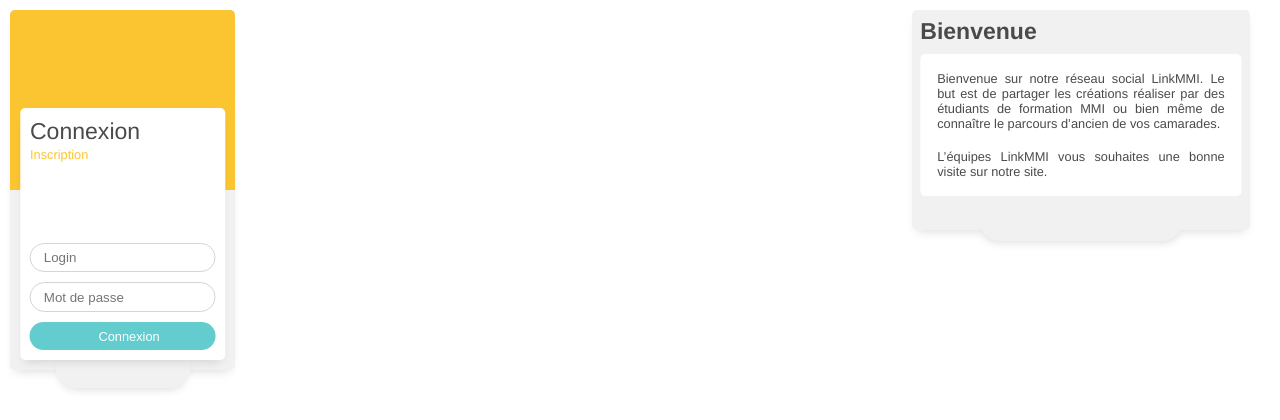
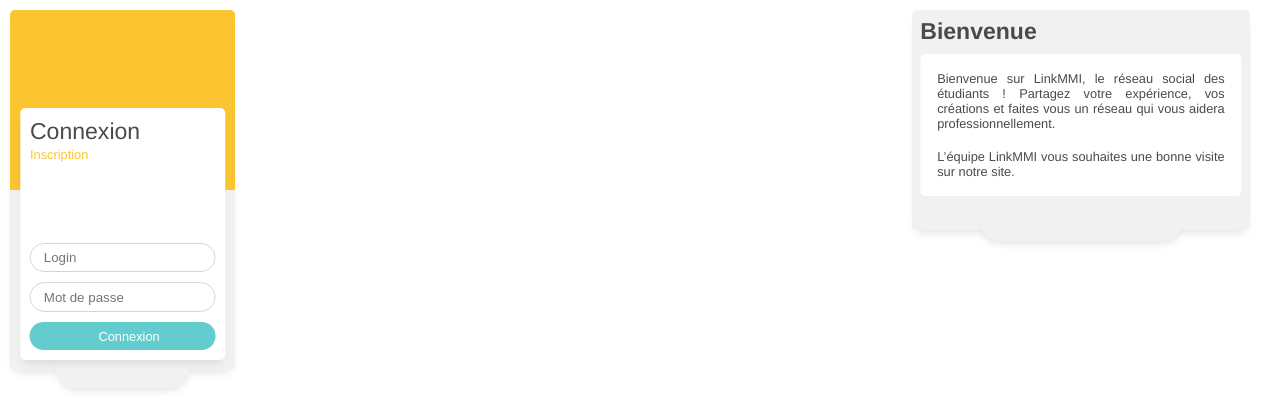
Before and after one commit to Eluune/linkmmi, a PHP site: page / in a window 1280 px wide. Shown: the top 420 px of the page. Run offline with PHP 8.4, Linux system fonts and the light colour scheme; data that the repository does not hold is empty; some libraries are stand-ins or nearby versions.

Commit message:
Modif index.php section droite en fonction de si on est connecté ou pas

```diff
--- a/index.php
+++ b/index.php
@@ -289,14 +289,23 @@
     </div> <!-- Fermeture .section-center -->
 
     <div class="section-right">
+      <?php if(empty($_SESSION['id'])): ?>
         <div class="message-accueil">
           <h2>Bienvenue</h2>
           <div class="content-message">
-          <p>Bienvenue sur notre réseau social LinkMMI. Le but est de partager les créations réaliser par des étudiants de formation MMI ou bien même de connaître le parcours d’ancien de vos camarades. </p>
+            <p>Bienvenue sur LinkMMI, le réseau social des étudiants ! Partagez votre expérience, vos créations et faites vous un réseau qui vous aidera professionnellement.</p>
             <br>
-          <p>L’équipes LinkMMI vous souhaites une bonne visite sur notre site. </p>
+            <p>L’équipe LinkMMI vous souhaites une bonne visite sur notre site. </p>
           </div>
         </div> <!-- Fermeture .message-accueil -->
+      <?php else: ?>
+        <div class="message-accueil">
+          <h2>Bienvenue <?php echo $current_user[0]->prenomUser ?></h2>
+          <div class="content-message">
+            <p>Vous trouverez ici quelques recommandations qui vous aiderons à découvrir de nouveaux profils intéressant pour votre réseau.</p>
+          </div>
+        </div> <!-- Fermeture .message-accueil -->
+      <?php endif; ?>
     </div> <!-- Fermeture .section-right -->
 
   </div>
```
Lines whose indentation alone changed are shown as unchanged.
